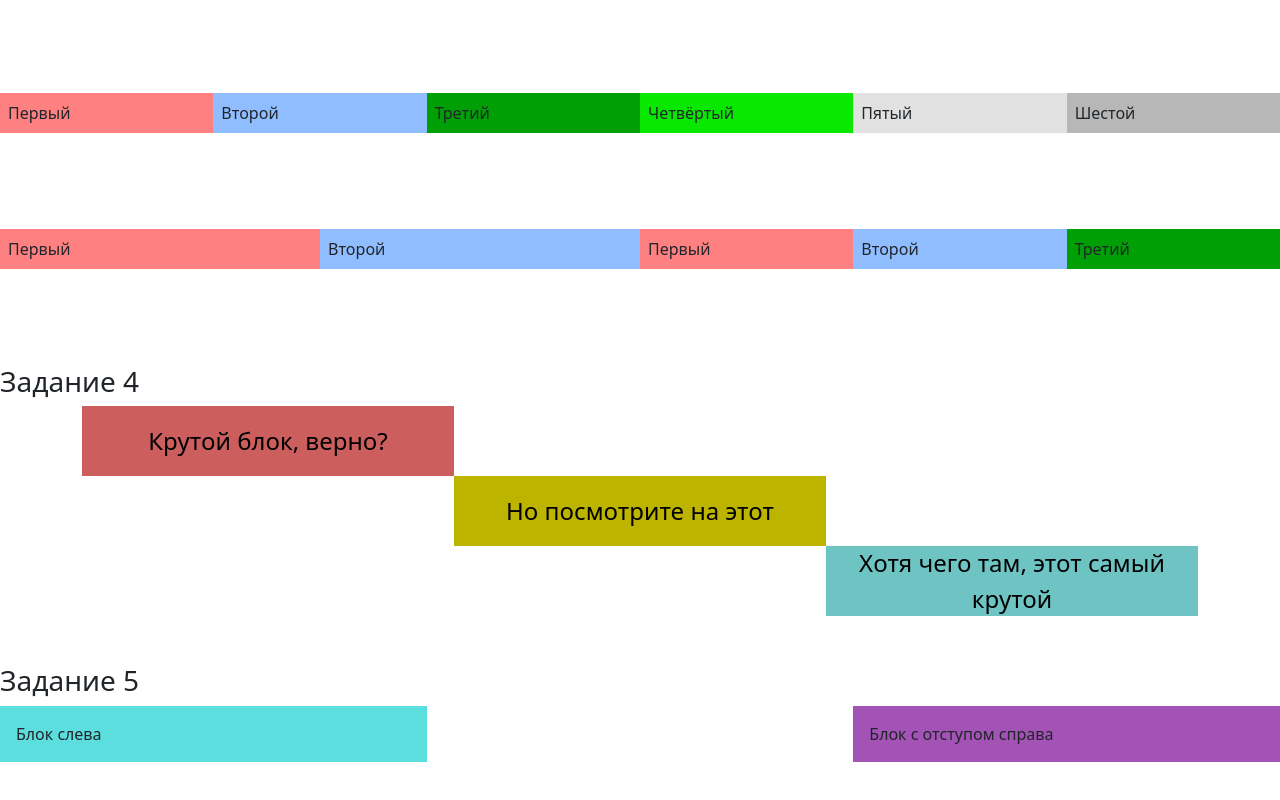
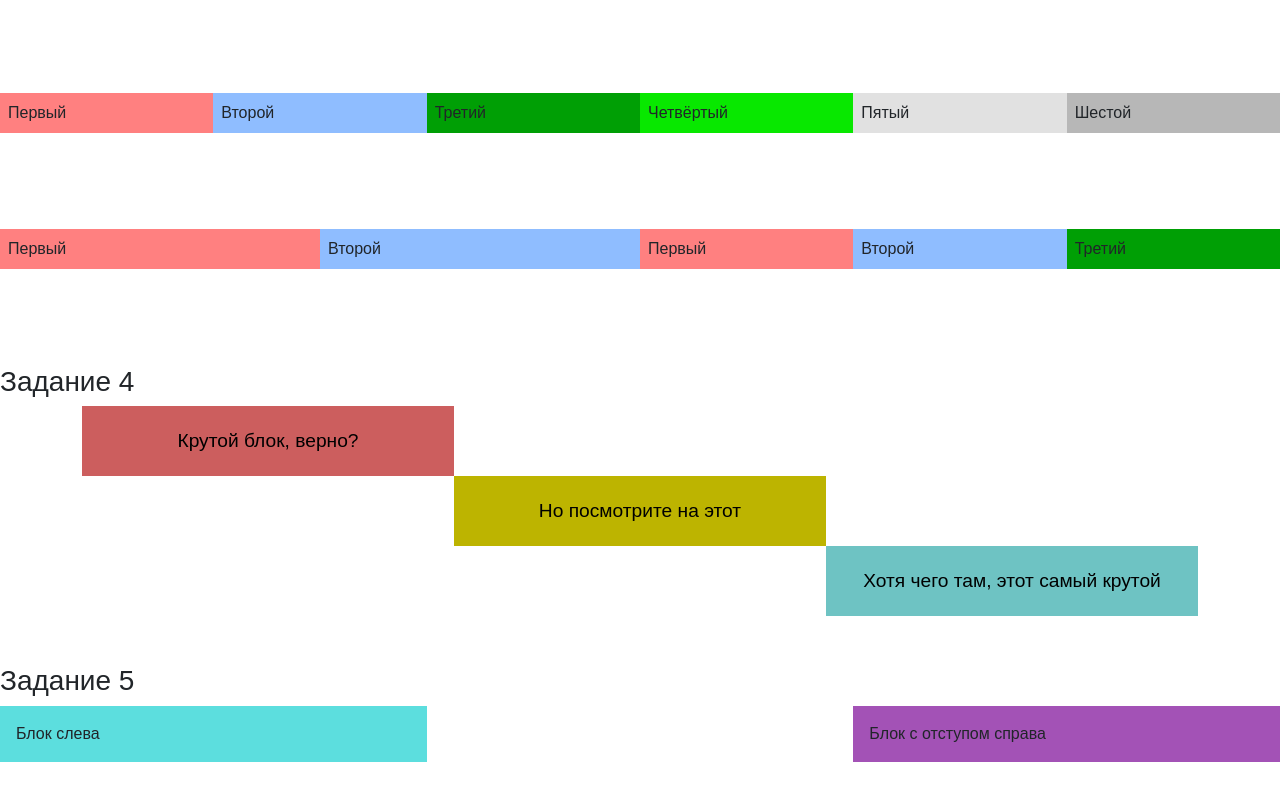
Before and after one commit to Elmir-52/RKIS_practices_Elmir_Karaev_207, a plain HTML site: page Практика №2/index.html in a window 1280 px wide. Shown: the part 432-1232 px from the top of the page. Drawn offline with nearby package versions, Linux system fonts and the light colour scheme.

Commit message:
add adaptive to second practice

```diff
--- a/Практика №2/index.html
+++ b/Практика №2/index.html
@@ -3,8 +3,8 @@
     <head>
         <meta charset="UTF-8">
         <meta name="viewport" content="width=device-width, initial-scale=1.0">
+        <link href="https://cdn.jsdelivr.net/npm/bootstrap@5.3.3/dist/css/bootstrap.min.css" rel="stylesheet" integrity="sha384-QWTKZyjpPEjISv5WaRU9OFeRpok6YctnYmDr5pNlyT2bRjXh0JMhjY6hW+ALEwIH" crossorigin="anonymous">
         <link rel="stylesheet" href="./styles.css">
-        <link href="https://cdn.jsdelivr.net/npm/bootstrap@5.3.3/dist/css/bootstrap.min.css" rel="stylesheet" integrity="sha384-QWTKZyjpPEjISv5WaRU9OFeRpok6YctnYmDr5pNlyT2bRjXh0JMhjY6hW+ALEwIH" crossorigin="anonymous">
         <title>Практика №2</title>
     </head>
     <body>
@@ -41,21 +41,21 @@
         <h3>Задание 4</h3>
         <div class="fourth-wrapper container text-center">
             <div class="row">
-                <div style="background: #cc5e5e;" class="col-4 text-black d-flex align-items-center justify-content-center">Крутой блок, верно?</div>
+                <div style="background: #cc5e5e;" class="fourth-wrapper__item col-4 text-black d-flex align-items-center justify-content-center">Крутой блок, верно?</div>
                 <div class="col-4"></div>
                 <div class="col-4"></div>
             </div>
 
             <div class="row">
                 <div class="col-4"></div>
-                <div style="background: #bdb400;" class="col-4 text-black d-flex align-items-center justify-content-center">Но посмотрите на этот</div>
+                <div style="background: #bdb400;" class="fourth-wrapper__item col-4 text-black d-flex align-items-center justify-content-center">Но посмотрите на этот</div>
                 <div class="col-4"></div>
             </div>
 
             <div class="row">
                 <div class="col-4"></div>
                 <div class="col-4"></div>
-                <div style="background: #6ec3c3;" class="col-4 text-black d-flex align-items-center justify-content-center">Хотя чего там, этот самый крутой</div>
+                <div style="background: #6ec3c3;" class="fourth-wrapper__item col-4 text-black d-flex align-items-center justify-content-center">Хотя чего там, этот самый крутой</div>
             </div>
         </div>
         <h3>Задание 5</h3>
--- a/Практика №2/styles.css
+++ b/Практика №2/styles.css
@@ -48,8 +48,11 @@ div {
 
 .fourth-wrapper div {
     margin: 0;
-    height: 70px;
-    font-size: 24px;
+    min-height: 70px;
+}
+
+.fourth-wrapper__item {
+    font-size: 1.5vw !important;
 }
 
 .fifth-wrapper {
```
